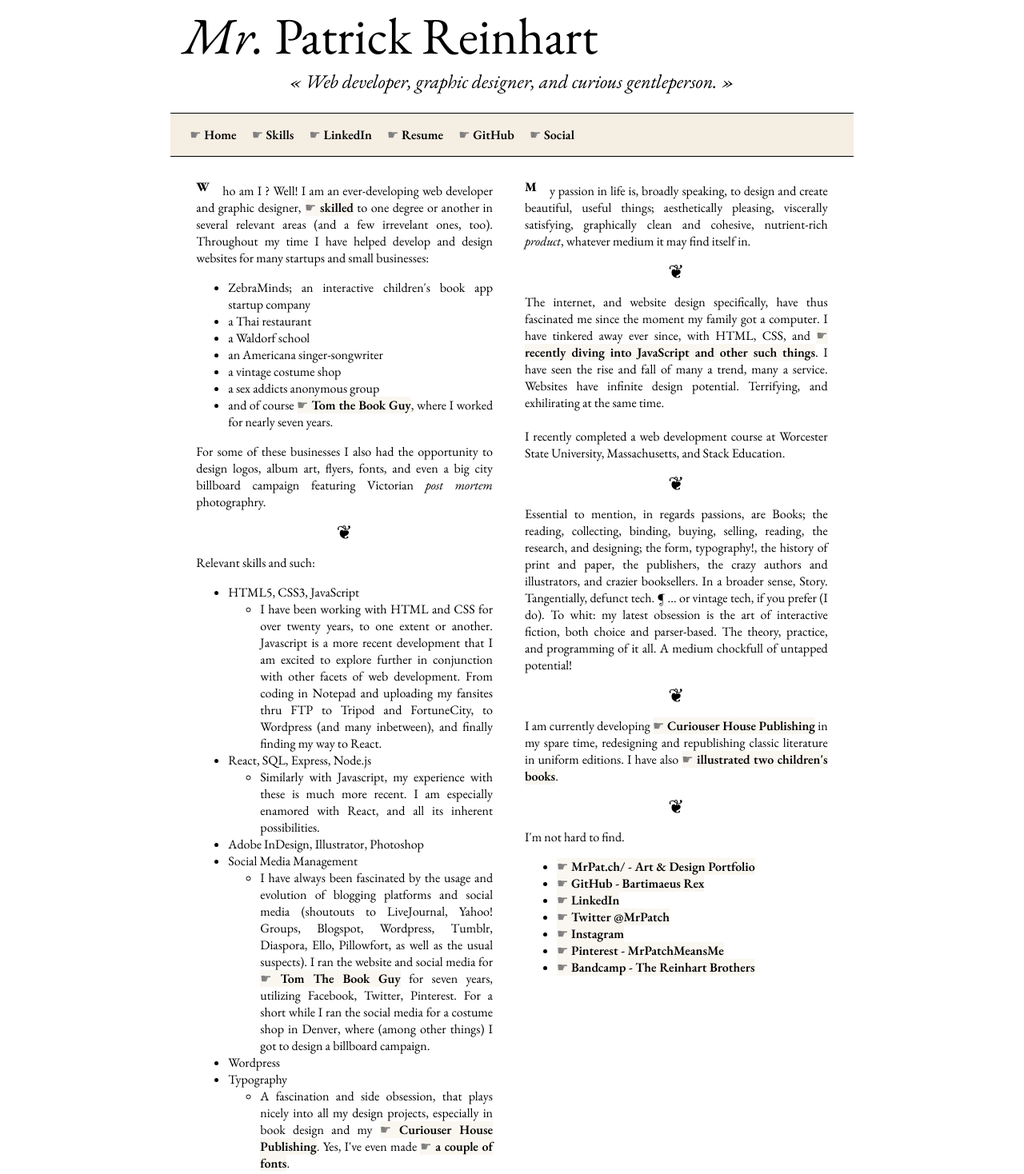
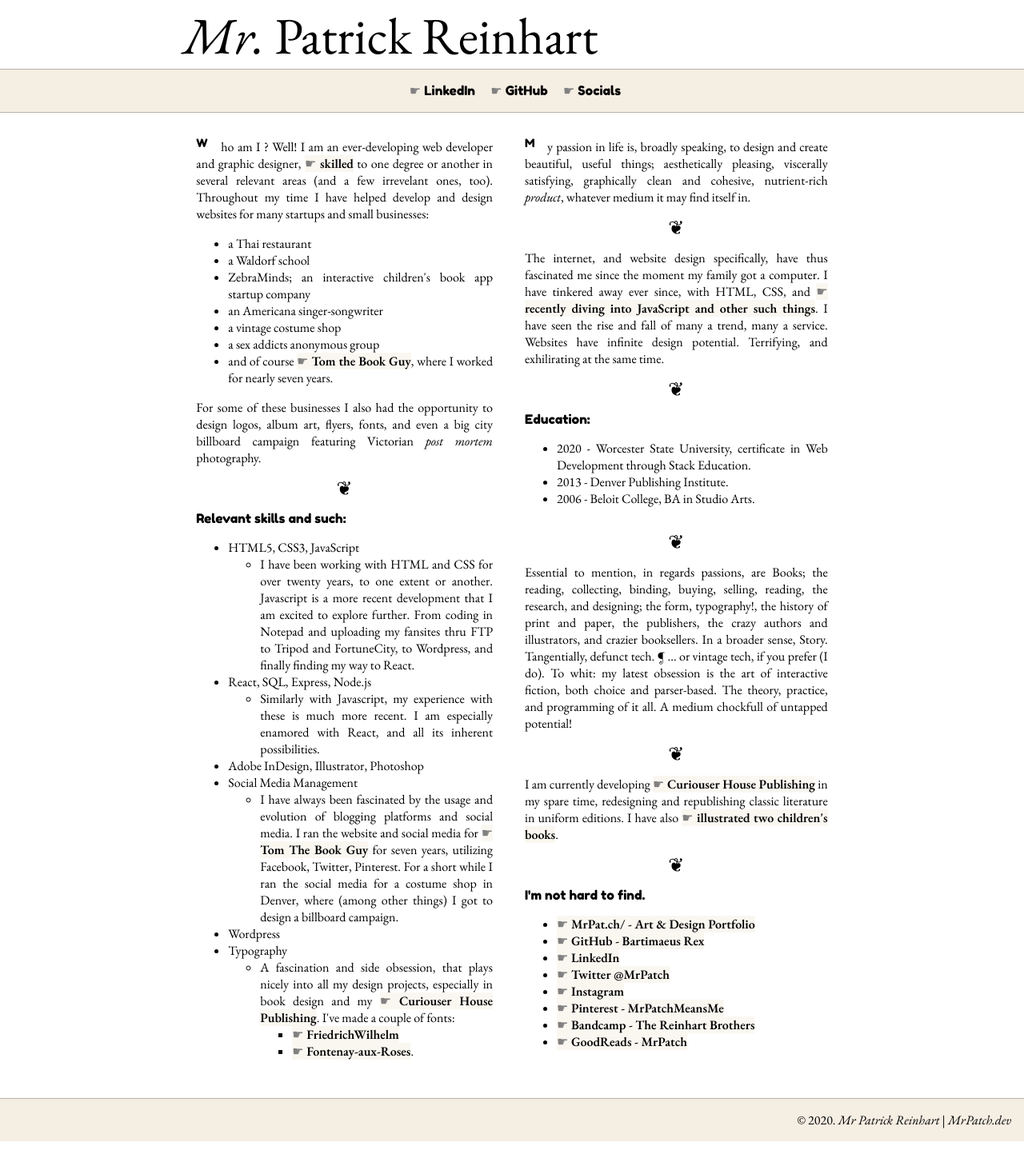
Before and after one commit to bartimaeusrex/css-grids-templates, a plain HTML site: page template_typography.html in a window 1280 px wide. Shown: the part 13-1481 px from the top of the page at 80% size. After the commit the page ends 1440 px from the top, so only its background shows below. Drawn offline with nearby package versions, Linux system fonts and the light colour scheme; a web font is replaced by a local one.

Commit message:
Tidied up typog

```diff
--- a/template_typography.html
+++ b/template_typography.html
@@ -4,45 +4,47 @@
   <meta charset="UTF-8">
   <meta name="viewport" content="width=device-width, initial-scale=1.0">
 
-  <link href="grids.css" rel="stylesheet" />
-  <link href="https://fonts.googleapis.com/css2?family=EB+Garamond:ital,wght@0,400;0,564;1,400&display=swap" rel="stylesheet">
+  <link href="typog.css" rel="stylesheet" />
+  <link href="https://fonts.googleapis.com/css2?family=EB+Garamond:ital,wght@0,400;0,564;1,400&family=Cutive+Mono&family=Varela+Round&family=Fredoka+One&family=Meddon&display=swap" rel="stylesheet">
 
 
-  <title>Grids Template</title>
+  <title>Mr. Patrick Reinhart - Web Developer + Graphic Designer</title>
 </head>
 <body>
   <main>
     <header><em>Mr.</em> Patrick Reinhart</header>
-    <div class="tagline">« Web developer, graphic designer, and curious gentleperson. »</div>
+    <!-- <div class="tagline">« Web developer, graphic designer, and curious gentleperson. »</div> -->
     <nav>
         <ul>
-        <li><a href="#">Home</a></li>
-        <li><a href="#">Skills</a></li>
-        <li><a href="#">LinkedIn</a></li>
-        <li><a href="#">Resume</a></l>
-        <li><a href="#">GitHub</a></li>
-        <li><a href="#">Social</a></li>
+        <!-- <li><a href="/">Home</a></li> -->
+        <!-- <li><a href="#skills">Skills</a></li> -->
+        <li><a href="https://www.linkedin.com/in/mrpatrickreinhart" target="_blank">LinkedIn</a></li>
+        <!-- <li><a href="#" target="_blank">Resume</a></l> -->
+        <li><a href="https://github.com/bartimaeusrex" target="_blank">GitHub</a></li>
+        <li><a href="#social">Socials</a></li>
+        <!-- <li><a href="mailto:mrpatrickreinhart@gmail.com">E·Mail</a></li> -->
         <!-- <li>†‡⁂∴•·❧«»☞☞‽¶§©</li> -->
       </ul>
     </nav>
 
-      <section class="box1">Who am I ? Well! I am an ever-developing web developer and graphic designer, <a href="#">skilled</a> to one degree or another in several relevant areas (and a few irrevelant ones, too). Throughout my time I have helped develop and design websites for many startups and small businesses:
+      <section class="box1">
+        Who am I ? Well! I am an ever-developing web developer and graphic designer, <a href="#">skilled</a> to one degree or another in several relevant areas (and a few irrevelant ones, too). Throughout my time I have helped develop and design websites for many startups and small businesses:
       <ul>
-        <li>ZebraMinds; an interactive children's book app startup company</li>
         <li>a Thai restaurant</li>
         <li>a Waldorf school</li>
+        <li>ZebraMinds; an interactive children's book app startup company</li>
         <li>an Americana singer-songwriter</li>
         <li>a vintage costume shop</li>
         <li>a sex addicts anonymous group</li>
         <li>and of course <a href="http://tomthebookguy.com">Tom the Book Guy</a>, where I worked for nearly seven years.
       </ul>
-      For some of these businesses I also had the opportunity to design logos, album art, flyers, fonts, and even a big city billboard campaign featuring Victorian <em>post mortem</em> photographry.
+      For some of these businesses I also had the opportunity to design logos, album art, flyers, fonts, and even a big city billboard campaign featuring Victorian <em>post mortem</em> photography.
       <div class="fleuron">❦</div>
-      Relevant skills and such:
+      <div id="skills" class="section-head">Relevant skills and such:</div>
       <ul>
       <li>HTML5, CSS3, JavaScript</li>
       <ul>
-        <li>I have been working with HTML and CSS for over twenty years, to one extent or another. Javascript is a more recent development that I am excited to explore further in conjunction with other facets of web development. From coding in Notepad and uploading my fansites thru FTP to Tripod and FortuneCity, to Wordpress (and many inbetween), and finally finding my way to React.</li>
+        <li>I have been working with HTML and CSS for over twenty years, to one extent or another. Javascript is a more recent development that I am excited to explore further. From coding in Notepad and uploading my fansites thru FTP to Tripod and FortuneCity, to Wordpress, and finally finding my way to React.</li>
       </ul>
       <li>React, SQL, Express, Node.js</li>
       <ul>
@@ -51,33 +53,44 @@
       <li>Adobe InDesign, Illustrator, Photoshop</li>
       <li>Social Media Management</li>
       <ul>
-        <li>I have always been fascinated by the usage and evolution of blogging platforms and social media (shoutouts to LiveJournal, Yahoo! Groups, Blogspot, Wordpress, Tumblr, Diaspora, Ello, Pillowfort, as well as the usual suspects). I ran the website and social media for <a href="http://www.tomthebookguy.com/">Tom The Book Guy</a> for seven years, utilizing Facebook, Twitter, Pinterest. For a short while I ran the social media for a costume shop in Denver, where (among other things) I got to design a billboard campaign.</li>
+        <li>I have always been fascinated by the usage and evolution of blogging platforms and social media. I ran the website and social media for <a href="http://www.tomthebookguy.com/">Tom The Book Guy</a> for seven years, utilizing Facebook, Twitter, Pinterest. For a short while I ran the social media for a costume shop in Denver, where (among other things) I got to design a billboard campaign.</li>
       </ul>
       <li>Wordpress</li>
       <li>Typography</li>
-      <ul><li>A fascination and side obsession, that plays nicely into all my design projects, especially in book design and my <a href="https://curiouser.house/">Curiouser House Publishing</a>. Yes, I've even made <a href="https://gumroad.com/mrpatch">a couple of fonts</a>.</li></ul>
+      <ul><li>A fascination and side obsession, that plays nicely into all my design projects, especially in book design and my <a href="https://curiouser.house/">Curiouser House Publishing</a>. I've made a couple of fonts:
+        <ul>
+          <li><a href="https://gumroad.com/l/friedrichwilhelm-font" target="_blank">FriedrichWilhelm</a></li>
+          <li><a href="https://gumroad.com/l/ziyZ"  target="_blank">Fontenay-aux-Roses</a>.</li>
+        </li>
+        </ul>
       </ul>
       </section>
 
       <section class="box2">My passion in life is, broadly speaking, to design and create beautiful, useful things; aesthetically pleasing, viscerally satisfying, graphically clean and cohesive, nutrient-rich <em>product</em>, whatever medium it may find itself in.
       <div class="fleuron">❦</div>
       The internet, and website design specifically, have thus fascinated me since the moment my family got a computer. I have tinkered away ever since, with HTML, CSS, and <a href="#">recently diving into JavaScript and other such things</a>. I have seen the rise and fall of many a trend, many a service. Websites have infinite design potential. Terrifying, and exhilirating at the same time.
-      <br /><br />
-      I recently completed a web development course at Worcester State University, Massachusetts, and Stack Education.
+      <div class="fleuron">❦</div>
+      <div class="section-head">Education:</div>
+      <ul>
+        <li>2020 - Worcester State University, certificate in Web Development through Stack Education.</li>
+        <li>2013 - Denver Publishing Institute.</li>
+        <li>2006 - Beloit College, BA in Studio Arts.</li>
+      </ul>
       <div class="fleuron">❦</div>
       Essential to mention, in regards passions, are Books; the reading, collecting, binding, buying, selling, reading, the research, and designing; the form, typography!, the history of print and paper, the publishers, the crazy authors and illustrators, and crazier booksellers. In a broader sense, Story. Tangentially, defunct tech. ¶ ... or vintage tech, if you prefer (I do). To whit: my latest obsession is the art of interactive fiction, both choice and parser-based. The theory, practice, and programming of it all. A medium chockfull of untapped potential!
       <div class="fleuron">❦</div>
-      I am currently developing <a href="https://curiouser.house/">Curiouser House Publishing</a> in my spare time, redesigning and republishing classic literature in uniform editions. I have also <a href="#">illustrated two children's books</a>.
+      I am currently developing <a href="https://curiouser.house/"  target="_blank">Curiouser House Publishing</a> in my spare time, redesigning and republishing classic literature in uniform editions. I have also <a href="#">illustrated two children's books</a>.
       <div class="fleuron">❦</div>
-      I'm not hard to find.
-      <ul>
-        <li><a href="#">MrPat.ch/ - Art & Design Portfolio</a></li>
-        <li><a href="#">GitHub - Bartimaeus Rex</a></li>
-        <li><a href="#">LinkedIn</a></li>
-        <li><a href="https://www.twitter.com/MrPatch">Twitter @MrPatch</a></li>
+      <div class="section-head">I'm not hard to find.</div>
+      <ul id="social">
+        <li><a href="https://mrpat.ch/">MrPat.ch/ - Art & Design Portfolio</a></li>
+        <li><a href="https://github.com/bartimaeusrex" target="_blank">GitHub - Bartimaeus Rex</a></li>
+        <li><a href="https://www.linkedin.com/in/mrpatrickreinhart/" target="_blank">LinkedIn</a></li>
+        <li><a href="https://www.twitter.com/MrPatch"  target="_blank">Twitter @MrPatch</a></li>
         <li><a href="#">Instagram</a></li>
-        <li><a href="https://pinterest.com/mrpatchmeansme/">Pinterest - MrPatchMeansMe</a></li>
-        <li><a href="http://reinhartbrothers.bandcamp.com/">Bandcamp - The Reinhart Brothers</a></li>
+        <li><a href="https://pinterest.com/mrpatchmeansme/"  target="_blank">Pinterest - MrPatchMeansMe</a></li>
+        <li><a href="http://reinhartbrothers.bandcamp.com/"  target="_blank">Bandcamp - The Reinhart Brothers</a></li>
+        <li><a href="https://www.goodreads.com/mrpatch">GoodReads - MrPatch</a></li>
       </ul>
     </section>
 
--- a/grids.css
+++ b/typog.css
@@ -28,9 +28,10 @@
   background-color:rgba(235, 222, 199, 0.5);
   grid-area: nav;
   font-size:1em;
+  text-align:center;
   height:auto;
-  border-bottom:1px solid black;
-  border-top:1px solid black;
+  border-bottom:1px solid rgba(0, 0, 0, 0.25);
+  border-top:1px solid rgba(0, 0, 0, 0.25);
 }
 
 nav ul li {
@@ -44,7 +45,7 @@
 
 nav a {
   font-variation-settings: 'wdth' 600, 'wght' 600;
-  /* font-family:monospace; */
+  font-family: 'Fredoka One', cursive;
   transition: all .25s ease-in-out;
   text-decoration:none;
   color:black;
@@ -100,7 +101,7 @@
 
 section a:hover::before  {
   content: "☛ ";
-  color:blue;
+  color:rgb(46, 110, 8);
 }
 
 section a:hover::after {
@@ -115,7 +116,8 @@
   initial-letter: 1;
   float:left;
   padding:0 16px 0 0;
-  font-variation-settings: 'wdth' 400, 'wght' 800;
+  font-family: 'Fredoka One', cursive;
+  /* font-variation-settings: 'wdth' 400, 'wght' 800; */
 }
 
 .fleuron {
@@ -134,6 +136,10 @@
   grid-area: box2;
 }
 
+.section-head {
+  font-family: 'Fredoka One', cursive;
+}
+
 .tagline {
   display:grid;
   grid-area: tagline;
@@ -146,7 +152,7 @@
 }
 
 footer {
-  border-top:1px solid black;
+  border-top:1px solid rgba(0, 0, 0, 0.25);
   background-color:rgba(235, 222, 199, 0.5);
   grid-area: footer;
   padding:16px;
@@ -163,9 +169,9 @@
   grid-template-areas:
     ". header header ."
     ". tagline tagline . "
-    ". nav nav ."
+    "nav nav nav nav"
     ". box1 box2 ."
-    ". footer footer .";
+    "footer footer footer footer";
 }
 
 @media screen and (max-width:900px) {
```
Also changed, not shown: newstyle.css (added).
